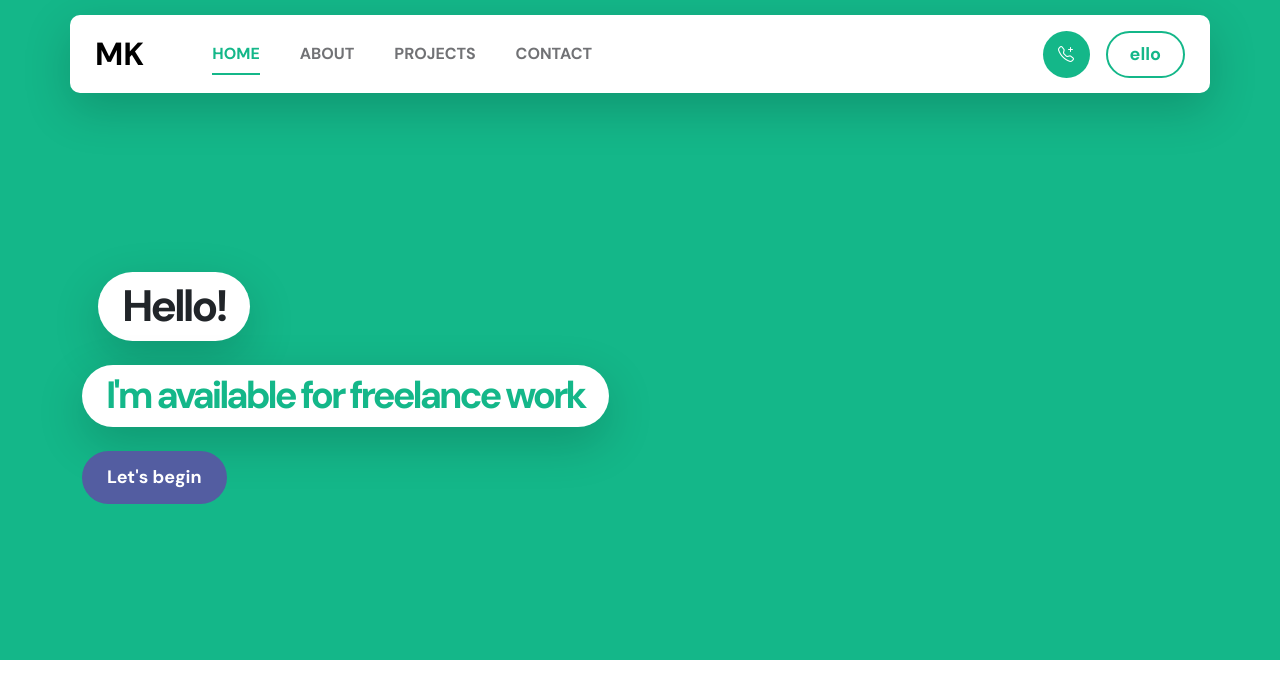
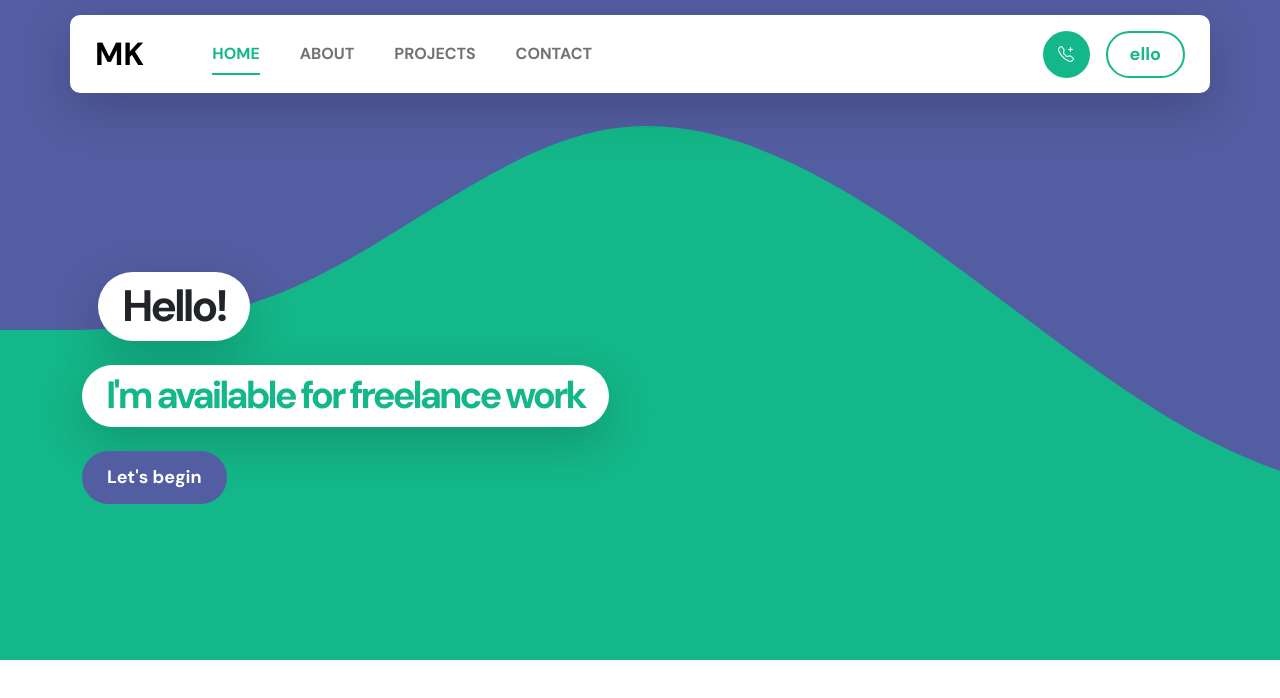
Before and after one commit to maseretikevin/ReactThreeFiberWebsite, a React (Vite) app: page / in a window 1280 px wide. Shown: the top 698 px of the page. Built offline with nearby package versions, Linux system fonts and the light colour scheme.

Commit message:
add placeholder bg

```diff
--- a/src/components/home/Home.jsx
+++ b/src/components/home/Home.jsx
@@ -41,13 +41,13 @@ const Overlay = () => {
             </div>
           </div>
 
-          {/* <svg xmlns="http://www.w3.org/2000/svg" viewBox="0 0 1440 320">
+          <svg xmlns="http://www.w3.org/2000/svg" viewBox="0 0 1440 320">
             <path
               fill="#535da1"
               fill-opacity="1"
               d="M0,160L24,160C48,160,96,160,144,138.7C192,117,240,75,288,64C336,53,384,75,432,106.7C480,139,528,181,576,208C624,235,672,245,720,240C768,235,816,213,864,186.7C912,160,960,128,1008,133.3C1056,139,1104,181,1152,202.7C1200,224,1248,224,1296,197.3C1344,171,1392,117,1416,90.7L1440,64L1440,0L1416,0C1392,0,1344,0,1296,0C1248,0,1200,0,1152,0C1104,0,1056,0,1008,0C960,0,912,0,864,0C816,0,768,0,720,0C672,0,624,0,576,0C528,0,480,0,432,0C384,0,336,0,288,0C240,0,192,0,144,0C96,0,48,0,24,0L0,0Z"
             ></path>
-          </svg> */}
+          </svg>
         </section>
       </main>
     </>
```
